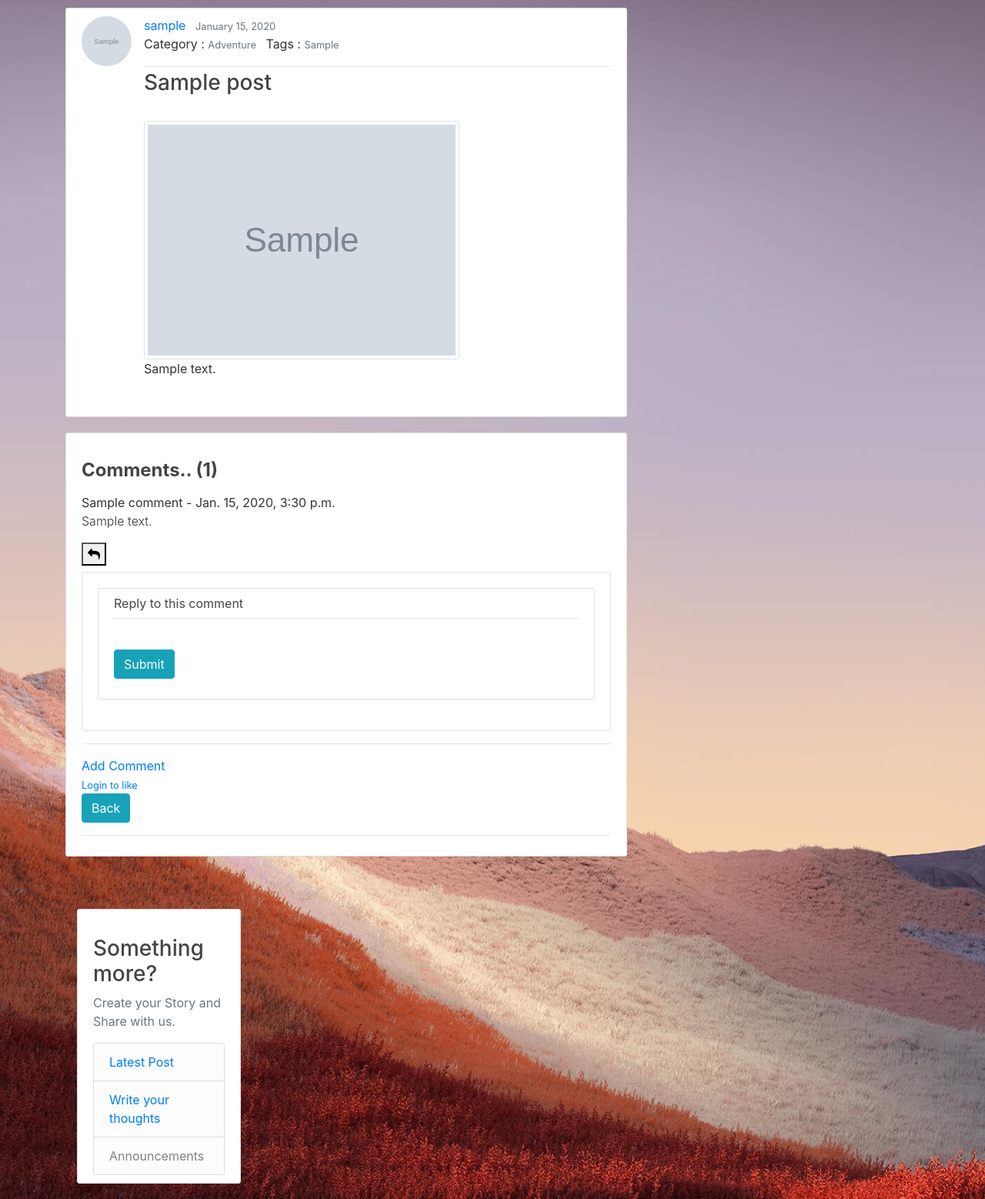
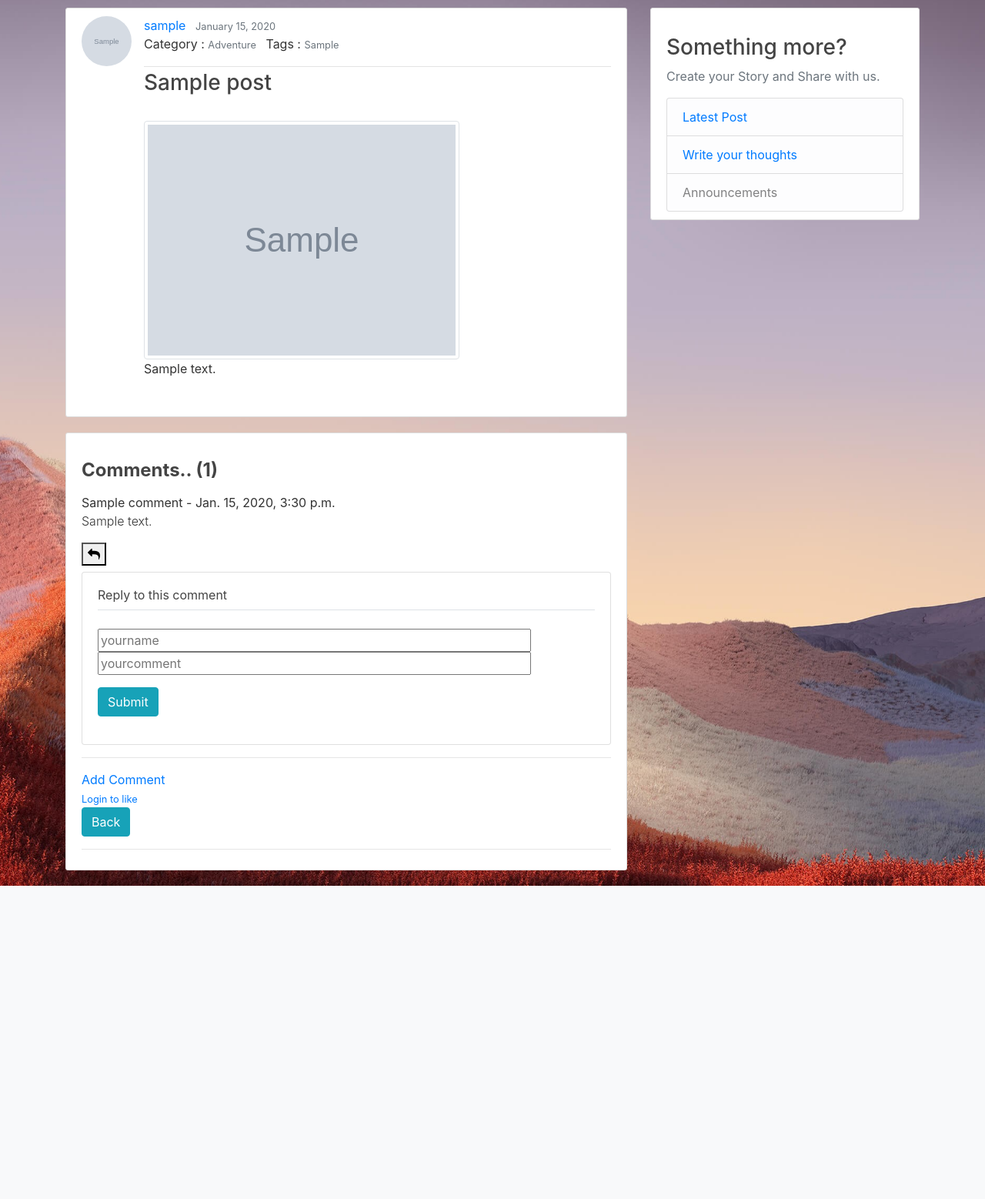
Before and after one commit to Chandlerrrr/Blogverge, a Django app: page /post/1 in a window 1280 px wide, after a click that opens the changed part; the page is wider, and only the part inside the window is pictured. Shown: the part 92-1650 px from the top of that part at 77% size. After the commit the page ends 1243 px from the top of that part, so only its background shows below. Run offline with Django 3.2, Linux system fonts and the light colour scheme; tables that the repository leaves empty hold one stand-in row (values such as "Sample post"); grey boxes marked "Sample" are stand-in pictures; some libraries are stand-ins or nearby versions.

Commit message:
adding reply comment t25

```diff
--- a/Blog/templates/blog/post_detail.html
+++ b/Blog/templates/blog/post_detail.html
@@ -44,14 +44,15 @@
                             </button>
                         <div class="collapse" id="replyBox{{ comment.id }}">
                             <div class="card card-body my-2">
-                                <div class="content-section">
+
                                     <form method="POST">
                                         {% csrf_token %}
                                         <fieldset class="form-group">
                                             <legend class="border-bottom mb-4">
                                                 <h6 class="font-weight-normal"> Reply to this comment </h6>
                                             </legend>
-                                            {{ form|crispy }}
+                                            <input type="text" size="50" name="name" role="form" placeholder="yourname">
+                                            <input type="text" size="50" name="Text" placeholder="yourcomment" role="form">
                                         </fieldset>
                                         <div class="form-group">
                                             <button class="btn btn-info" role="button" type="submit" name="submit">Submit</button>
```
